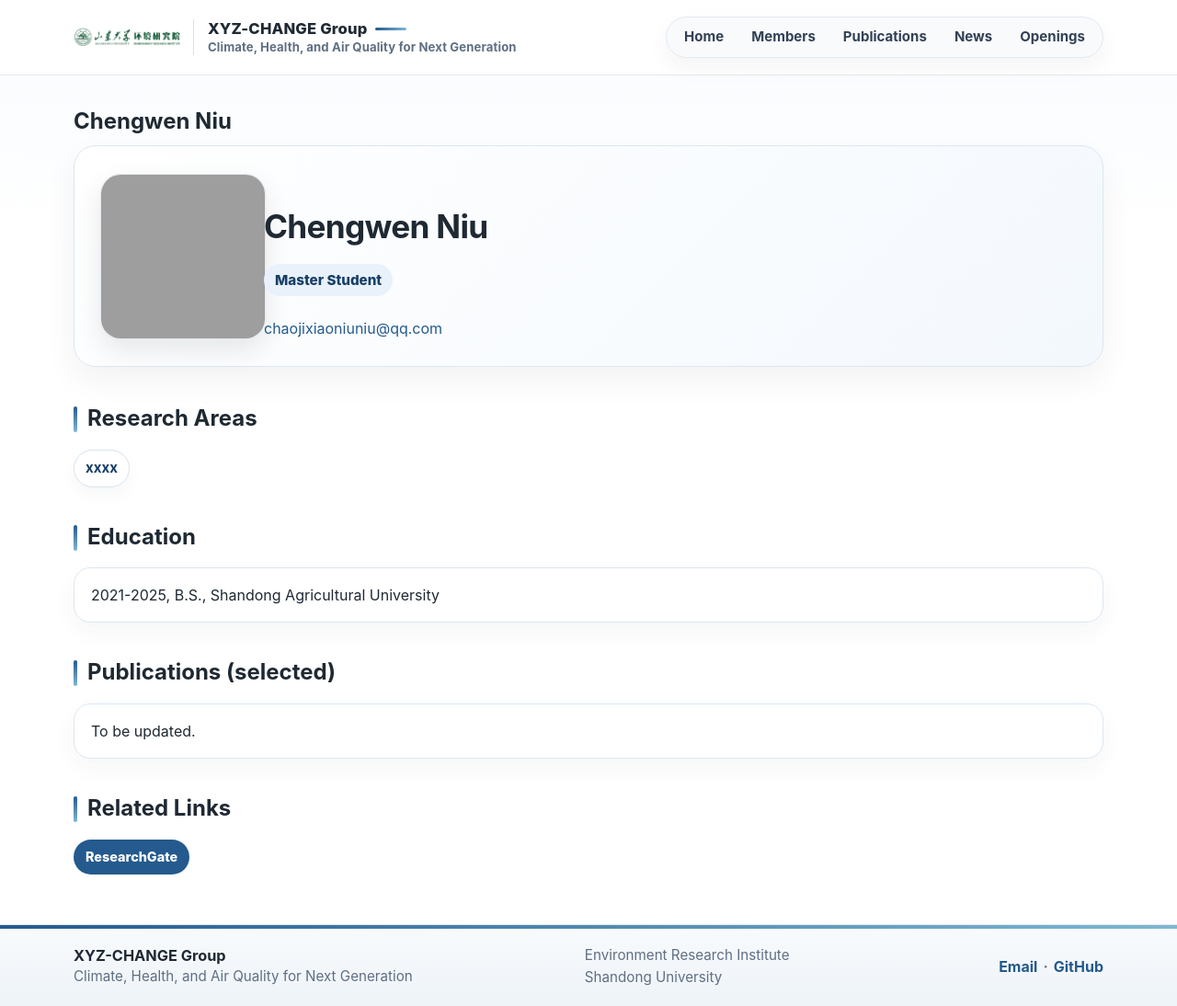
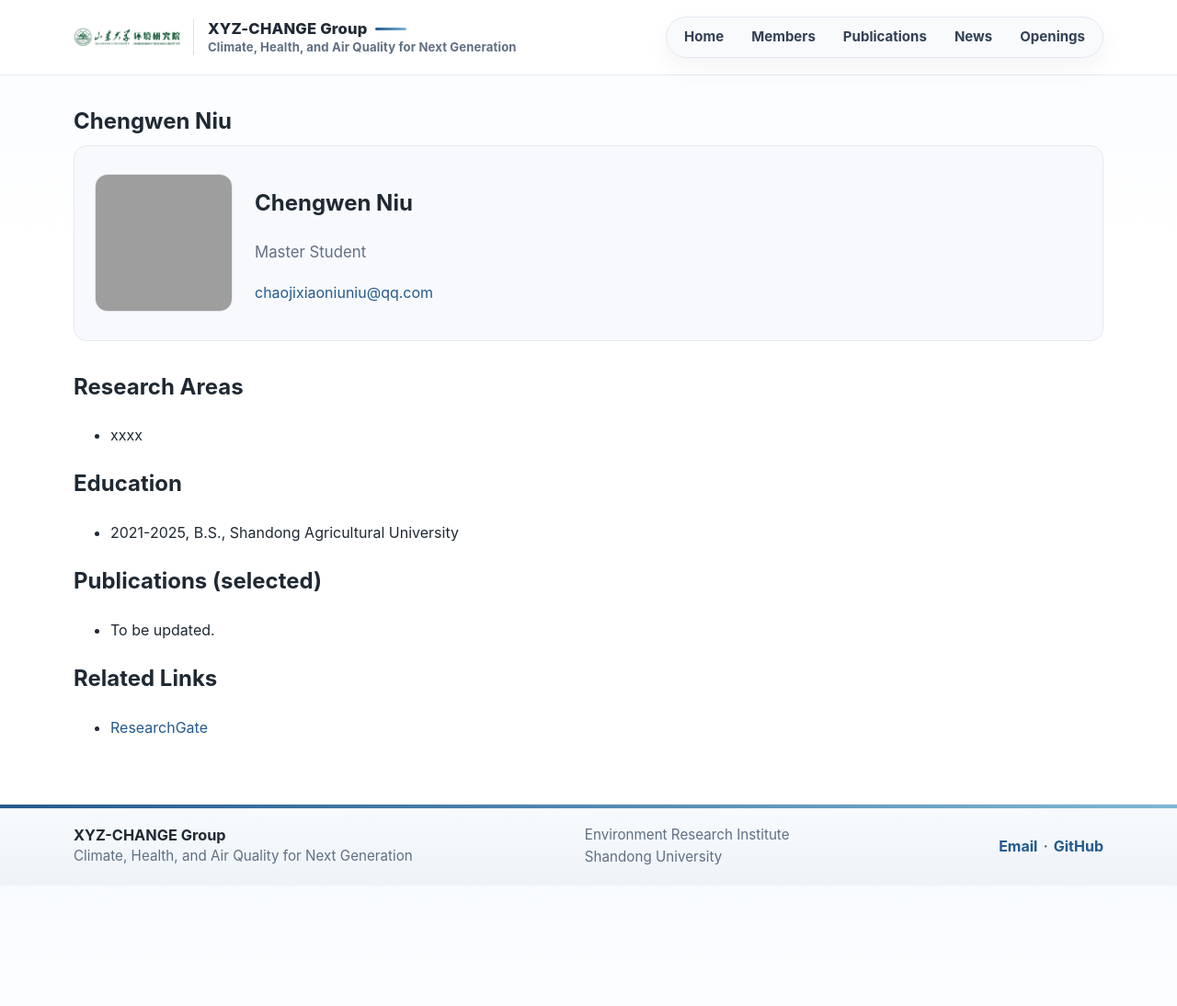
Before and after one commit to MuJSh/xyz_CHANGE, a Jekyll site: the page built from _pages/chengwen-niu.md, in a window 1280 px wide and 1094 px high. Shown: the whole window at 92% size. Built offline with Jekyll 4.4.1, drawn with Linux system fonts in a browser that asks for light colours.

```diff
--- a/assets/css/research-areas.css
+++ b/assets/css/research-areas.css
@@ -427,136 +427,6 @@
   line-height: 1.5;
 }
 
-.profile-hero {
-  align-items: center;
-  gap: 28px;
-  margin-bottom: 36px;
-  padding: 28px;
-  border: 1px solid #dce7f1;
-  border-radius: 24px;
-  background: linear-gradient(135deg, #ffffff 0%, #f3f8fd 100%);
-  box-shadow: 0 14px 34px rgba(31, 41, 51, 0.06);
-}
-
-.profile-hero .profile-photo {
-  width: 180px;
-  height: 180px;
-  border-radius: 22px;
-  box-shadow: 0 12px 28px rgba(31, 41, 51, 0.10);
-}
-
-.profile-hero h1 {
-  margin-bottom: 12px;
-  font-size: 2.2rem;
-  letter-spacing: -0.02em;
-}
-
-.profile-hero .profile-title {
-  display: inline-flex;
-  margin: 0 0 14px;
-  padding: 5px 12px;
-  border-radius: 999px;
-  background: #e9f1fa;
-  color: #183f66;
-  font-size: 0.95rem;
-  font-weight: 800;
-}
-
-.profile-hero p {
-  margin: 8px 0 0;
-}
-
-.profile-hero + #research-areas,
-.profile-hero ~ #education,
-.profile-hero ~ #publications-selected,
-.profile-hero ~ #related-links {
-  position: relative;
-  margin-top: 34px;
-  margin-bottom: 14px;
-  padding-left: 15px;
-  color: #1f2933;
-}
-
-.profile-hero + #research-areas::before,
-.profile-hero ~ #education::before,
-.profile-hero ~ #publications-selected::before,
-.profile-hero ~ #related-links::before {
-  content: "";
-  position: absolute;
-  left: 0;
-  top: 7px;
-  width: 4px;
-  height: 28px;
-  border-radius: 999px;
-  background: linear-gradient(180deg, #245a8d 0%, #7fb7d4 100%);
-}
-
-.profile-hero + #research-areas + ul {
-  display: flex;
-  flex-wrap: wrap;
-  gap: 10px;
-  margin: 0 0 28px;
-  padding: 0;
-  list-style: none;
-}
-
-.profile-hero + #research-areas + ul li {
-  display: inline-flex;
-  align-items: center;
-  padding: 7px 12px;
-  border: 1px solid #d8e3ed;
-  border-radius: 999px;
-  background: #ffffff;
-  color: #183f66;
-  font-size: 0.94rem;
-  font-weight: 700;
-  box-shadow: 0 8px 18px rgba(31, 41, 51, 0.04);
-}
-
-.profile-hero ~ #education + ul,
-.profile-hero ~ #publications-selected + ul {
-  display: grid;
-  gap: 14px;
-  margin: 0 0 28px;
-  padding: 0;
-  list-style: none;
-}
-
-.profile-hero ~ #education + ul li,
-.profile-hero ~ #publications-selected + ul li {
-  padding: 16px 18px;
-  border: 1px solid #dce7f1;
-  border-radius: 18px;
-  background: #ffffff;
-  box-shadow: 0 10px 26px rgba(31, 41, 51, 0.045);
-}
-
-.profile-hero ~ #related-links + ul {
-  display: flex;
-  flex-wrap: wrap;
-  gap: 10px;
-  margin: 0;
-  padding: 0;
-  list-style: none;
-}
-
-.profile-hero ~ #related-links + ul li a {
-  display: inline-flex;
-  align-items: center;
-  justify-content: center;
-  padding: 7px 13px;
-  border-radius: 999px;
-  background: #245a8d;
-  color: #ffffff;
-  font-size: 0.9rem;
-  font-weight: 800;
-}
-
-.profile-hero ~ #related-links + ul li a:hover {
-  background: #183f66;
-  text-decoration: none;
-}
-
 @media (max-width: 900px) {
   .members-card-grid,
   .alumni-card-grid {
@@ -604,16 +474,6 @@
   .alumni-card-grid {
     grid-template-columns: 1fr;
   }
-
-  .profile-hero {
-    grid-template-columns: 1fr;
-    padding: 24px;
-  }
-
-  .profile-hero .profile-photo {
-    width: 150px;
-    height: 150px;
-  }
 }
 
-/* profile page redesign */
+/* members page redesign */
```
